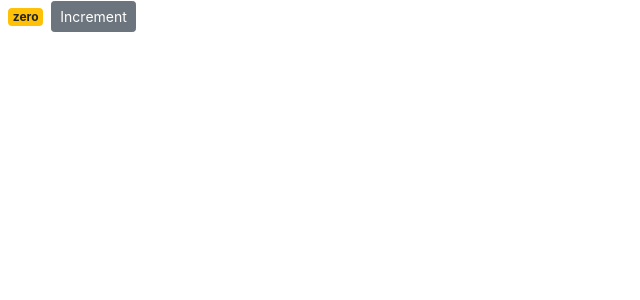
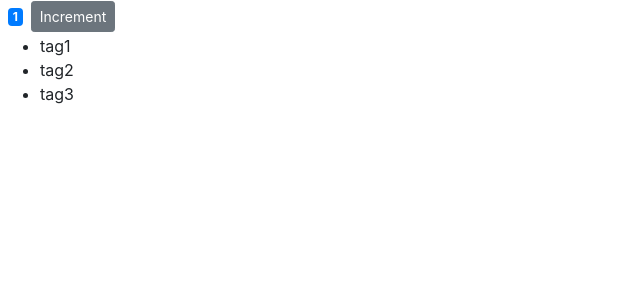
Before and after one commit to Boity-Latakgomo/counter-webapp, a React (Create React App) app: page / in a window 1280 px wide. Shown: the top 300 px of the page, without its empty margins (0-640 px from the left). Built offline with nearby package versions, Linux system fonts and the light colour scheme.

Commit message:
render lists

```diff
--- a/src/components/counter.jsx
+++ b/src/components/counter.jsx
@@ -3,7 +3,8 @@
 
 class Counter extends Component {
     state={
-        count: 0
+        count: 1 ,
+        tags: ["tag1","tag2","tag3"]
     };
 
     render() {
@@ -15,6 +16,7 @@
             <div>
             <span className={classes}>{this.formatCount()}</span>
             <button className="btn btn-secondary btn-sm">Increment</button>
+            <ul>{this.state.tags.map(tag => <li key={tag}>{tag}</li>)}</ul>
             </div>
             );
     }
```
